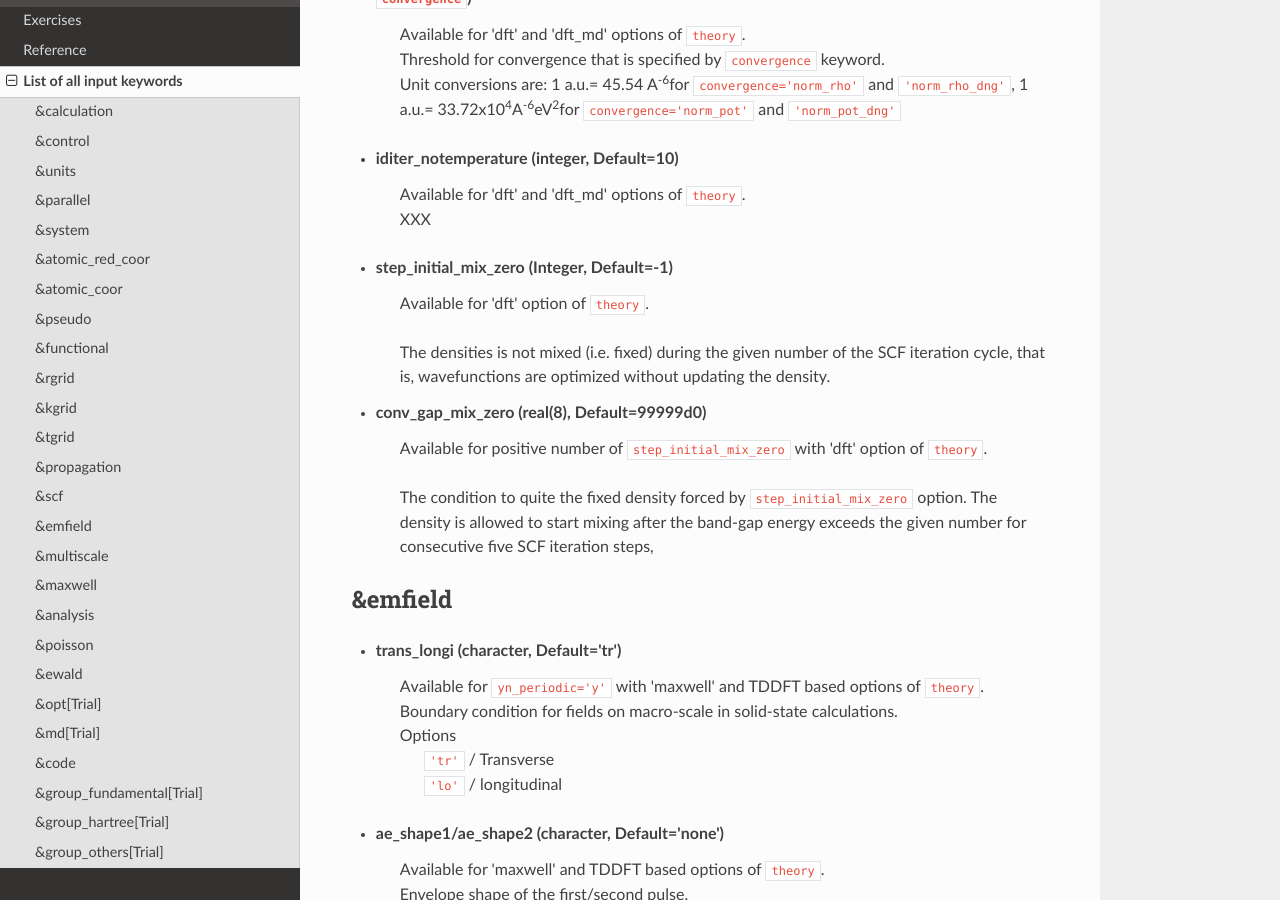
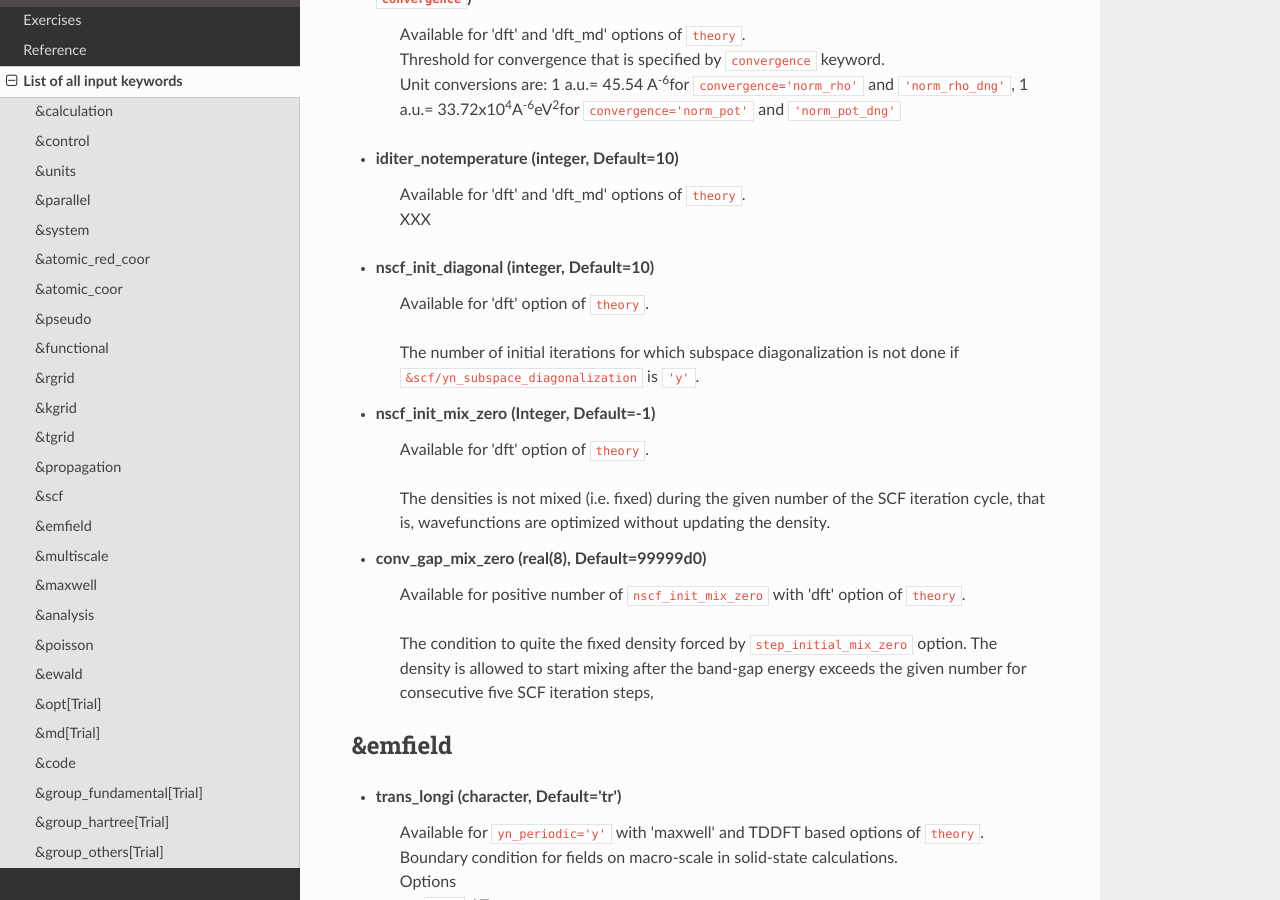
Before and after one commit to SALMON-TDDFT/SALMON-DOCS, a Sphinx documentation site: the page built from source/input_keyword_list.rst, in a window 1280 px wide and 900 px high, scrolled down 15128 px. Built offline with Sphinx 7.4.7 and the Read the Docs theme 2.0.0, drawn with Linux system fonts in a browser that asks for light colours; formulas are drawn with MathJax 3; some of the changed text lies outside the part shown.

Commit message:
Update input_keyword_list.rst

```diff
--- a/source/input_keyword_list.rst
+++ b/source/input_keyword_list.rst
@@ -540,12 +539,16 @@ Input for psudopotentials. Size of array (:) is equal to ``&system/nelem``.
    | Available for 'dft' and 'dft_md' options of ``theory``.
    | XXX
 
-- **step_initial_mix_zero** (Integer, Default=-1)
+- **nscf_init_diagonal** (integer, Default=10)
+   | Available for 'dft' option of ``theory``.
+   The number of initial iterations for which subspace diagonalization is not done if ``&scf/yn_subspace_diagonalization`` is ``'y'``.
+
+- **nscf_init_mix_zero** (Integer, Default=-1)
    | Available for 'dft' option of ``theory``.
    The densities is not mixed (i.e. fixed) during the given number of the SCF iteration cycle, that is, wavefunctions are optimized without updating the density.
 
 - **conv_gap_mix_zero** (real(8), Default=99999d0)
-   | Available for positive number of ``step_initial_mix_zero`` with 'dft' option of ``theory``.
+   | Available for positive number of ``nscf_init_mix_zero`` with 'dft' option of ``theory``.
    The condition to quite the fixed density forced by ``step_initial_mix_zero`` option.
    The density is allowed to start mixing after the band-gap energy exceeds the given number for consecutive five SCF iteration steps,
 
```
Also changed, not shown: other parts of source/input_keyword_list.rst (+1 -7 lines).
